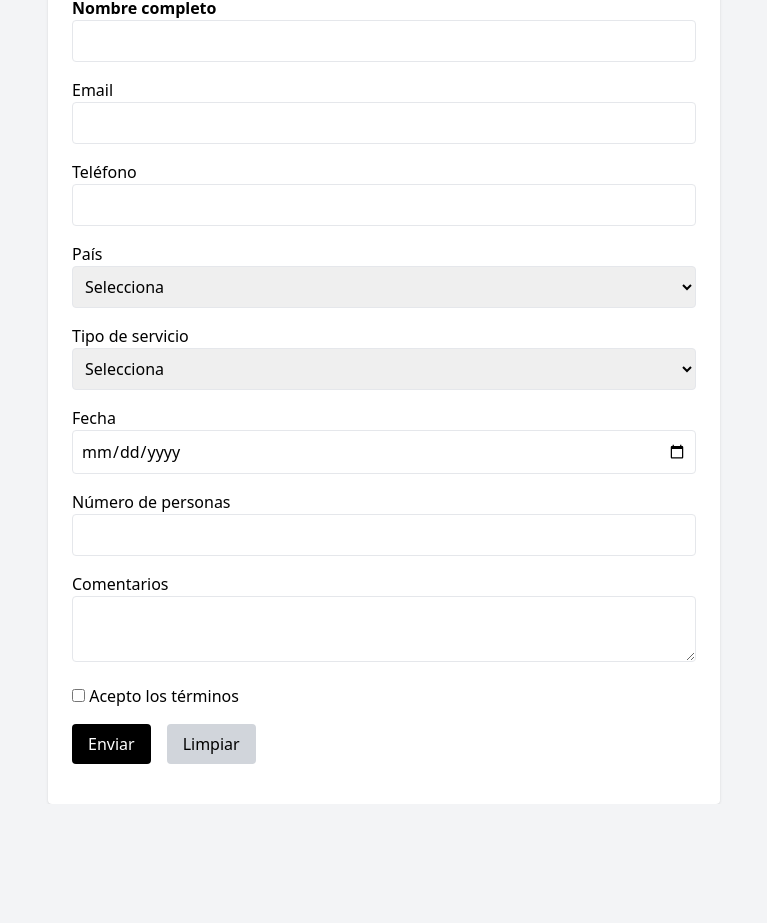
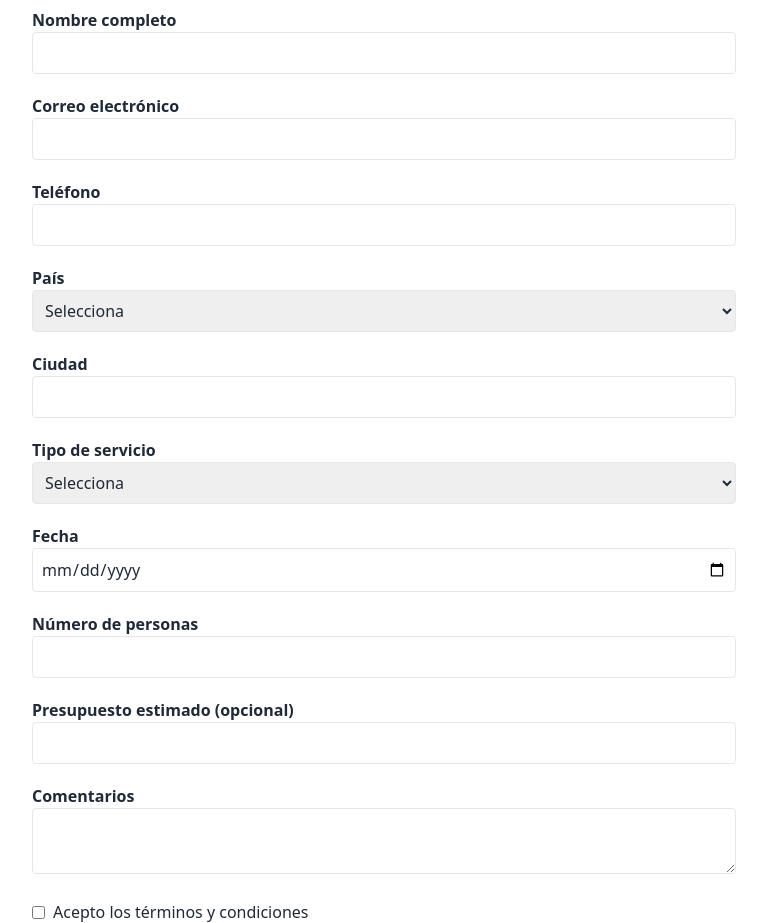
Before and after one commit to Itzidon/ai-company-project-brasaland, a plain HTML site: page application.html in a window 1280 px wide. Shown: the part 124-1047 px from the top of the page, without its empty margins (256-1023 px from the left). Before the commit the page ends 928 px from the top, so only its background shows below. Drawn offline with nearby package versions, Linux system fonts and the light colour scheme.

Commit message:
Update application.html

```diff
--- a/application.html
+++ b/application.html
@@ -7,38 +7,34 @@
   <script src="https://cdn.tailwindcss.com"></script>
 </head>
 
-<body class="bg-gray-100">
+<body class="bg-gray-100 text-gray-800">
 
-  <main class="max-w-2xl mx-auto p-6 bg-white mt-10 rounded shadow">
+  <main class="max-w-3xl mx-auto bg-white p-8 mt-10 rounded-lg shadow">
 
-    <h1 class="text-2xl font-bold mb-6">Solicitud de Servicio</h1>
+    <h1 class="text-3xl font-bold mb-6 text-center">Solicitud de Servicio</h1>
 
-    <form id="applicationForm" class="space-y-4">
+    <form id="applicationForm" class="space-y-5">
 
-      <!-- Nombre -->
       <div>
         <label for="fullName" class="block font-semibold">Nombre completo</label>
         <input type="text" id="fullName" class="w-full border p-2 rounded" required>
-        <p class="text-red-500 text-sm" id="error-fullName"></p>
+        <p id="error-fullName" class="text-red-500 text-sm"></p>
       </div>
 
-      <!-- Email -->
       <div>
-        <label for="email">Email</label>
+        <label for="email" class="block font-semibold">Correo electrónico</label>
         <input type="email" id="email" class="w-full border p-2 rounded" required>
-        <p class="text-red-500 text-sm" id="error-email"></p>
+        <p id="error-email" class="text-red-500 text-sm"></p>
       </div>
 
-      <!-- Teléfono -->
       <div>
-        <label for="phone">Teléfono</label>
+        <label for="phone" class="block font-semibold">Teléfono</label>
         <input type="tel" id="phone" class="w-full border p-2 rounded" required>
-        <p class="text-red-500 text-sm" id="error-phone"></p>
+        <p id="error-phone" class="text-red-500 text-sm"></p>
       </div>
 
-      <!-- País -->
       <div>
-        <label for="country">País</label>
+        <label for="country" class="block font-semibold">País</label>
         <select id="country" class="w-full border p-2 rounded" required>
           <option value="">Selecciona</option>
           <option>Colombia</option>
@@ -46,9 +42,13 @@
         </select>
       </div>
 
-      <!-- Tipo de servicio -->
       <div>
-        <label for="serviceType">Tipo de servicio</label>
+        <label for="city" class="block font-semibold">Ciudad</label>
+        <input type="text" id="city" class="w-full border p-2 rounded" required>
+      </div>
+
+      <div>
+        <label for="serviceType" class="block font-semibold">Tipo de servicio</label>
         <select id="serviceType" class="w-full border p-2 rounded" required>
           <option value="">Selecciona</option>
           <option>reserva</option>
@@ -57,45 +57,43 @@
         </select>
       </div>
 
-      <!-- Fecha -->
       <div>
-        <label for="eventDate">Fecha</label>
+        <label for="eventDate" class="block font-semibold">Fecha</label>
         <input type="date" id="eventDate" class="w-full border p-2 rounded" required>
-        <p class="text-red-500 text-sm" id="error-date"></p>
+        <p id="error-date" class="text-red-500 text-sm"></p>
       </div>
 
-      <!-- Personas -->
       <div>
-        <label for="guestCount">Número de personas</label>
-        <input type="number" id="guestCount" class="w-full border p-2 rounded" required>
+        <label for="guestCount" class="block font-semibold">Número de personas</label>
+        <input type="number" id="guestCount" class="w-full border p-2 rounded" required min="1">
       </div>
 
-      <!-- Comentarios -->
       <div>
-        <label for="notes">Comentarios</label>
-        <textarea id="notes" class="w-full border p-2 rounded"></textarea>
+        <label for="estimatedBudget" class="block font-semibold">Presupuesto estimado (opcional)</label>
+        <input type="number" id="estimatedBudget" class="w-full border p-2 rounded">
       </div>
 
-      <!-- Términos -->
       <div>
-        <label>
-          <input type="checkbox" id="termsAccepted">
-          Acepto los términos
-        </label>
-        <p class="text-red-500 text-sm" id="error-terms"></p>
+        <label for="notes" class="block font-semibold">Comentarios</label>
+        <textarea id="notes" class="w-full border p-2 rounded" maxlength="500"></textarea>
       </div>
 
-      <!-- Botones -->
-      <div class="flex gap-4">
-        <button type="submit" class="bg-black text-white px-4 py-2 rounded">
+      <div class="flex items-center gap-2">
+        <input type="checkbox" id="termsAccepted">
+        <label for="termsAccepted">Acepto los términos y condiciones</label>
+      </div>
+      <p id="error-terms" class="text-red-500 text-sm"></p>
+
+      <div class="flex gap-4 justify-center mt-6">
+        <button type="submit" class="bg-black text-white px-6 py-2 rounded hover:bg-gray-800">
           Enviar
         </button>
-        <button type="reset" class="bg-gray-300 px-4 py-2 rounded">
+        <button type="reset" class="bg-gray-300 px-6 py-2 rounded hover:bg-gray-400">
           Limpiar
         </button>
       </div>
 
-      <p id="successMessage" class="text-green-600 font-semibold"></p>
+      <p id="successMessage" class="text-green-600 text-center font-semibold mt-4"></p>
 
     </form>
 
```
